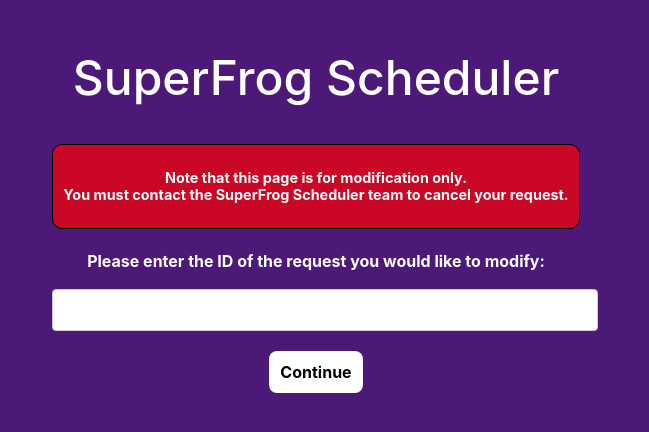
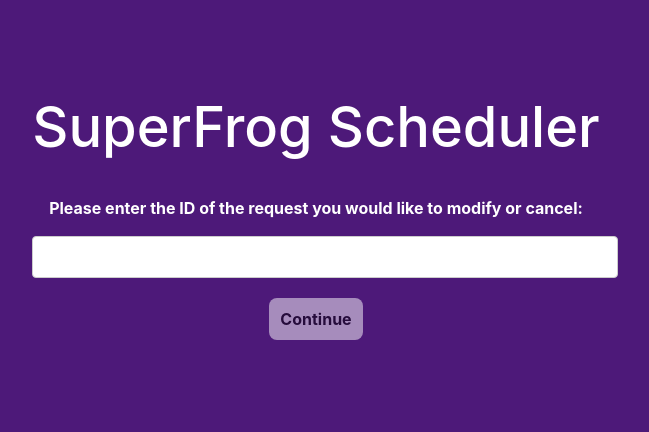
Before and after one commit to leevin03/SuperFrog-Scheduler-Frontend, a Vue app: page /modify-request/EnterRequestID in a window 1280 px wide. Shown: the part 200-632 px from the top of the page, without its empty margins (324-973 px from the left). Built offline with nearby package versions, Linux system fonts and the light colour scheme; what vue-sweetalert2 would draw is missing.

Commit message:
attempt to implement UC3

```diff
--- a/src/components-in-modify/EditRequest.vue
+++ b/src/components-in-modify/EditRequest.vue
@@ -1,6 +1,6 @@
 <template>
     <div class="form-container">
-      <form ref="form" @submit.prevent="submitForm">
+      <form ref="form" @submit.prevent>
         <div class="form-group-header">Personal Contact Information</div>
         <div class="form-group-row">
           <div class="form-group-column">
@@ -103,15 +103,10 @@
       </div>
       </form>
 
-      <div class="form-group">
-    <button type="submit" class="submit-button" style="background-color: red; font-weight: bold; width: 400px; padding: 10px;" @click="submitForm">
-        Submit Modification
-        <br>
-        And Return to Home Page
-    </button>
-</div>
-
-
+      <div class="button-row">
+        <button type="button" @click="cancelRequest">Cancel Request</button>
+        <button type="submit" @click="submitForm">Modify Request</button>
+      </div>
 
     </div>
   </template>
@@ -137,6 +132,16 @@
             };
         },
         methods: {
+          cancelRequest() {
+            axios.post(`localhost:8080/api/v1/appearances/cancel/${this.requestID}`)
+                .then(response => {
+                    // Handle the response if necessary
+                })
+                .catch(error => {
+                    console.error(error);
+            });
+          },
+
             async submitForm() {
                 // Check for valid phone number
                 const phoneRegex = /^[0-9]{10}$/;
@@ -232,3 +237,17 @@
         },
     }
 </script>
+
+<style scoped>
+.button-row button[type="button"] {
+  background-color: red; /* red */
+  font-weight: 650;
+  color: #fff; /* white text */
+}
+
+.button-row button[type="submit"] {
+  background-color: rgb(67, 217, 67); /* green */
+  font-weight: 650;
+  color: #fff; /* white text */
+}
+</style>
--- a/src/components-in-modify/EnterRequestID.vue
+++ b/src/components-in-modify/EnterRequestID.vue
@@ -1,14 +1,20 @@
 <template>
   <div>
-    <div style="background-color: rgba(255,0,0,0.7); border: 1px solid black; padding: 10px; margin-bottom: 20px; border-radius: 10px;">
-      <p style="font-size: 0.9em; font-weight: bold; line-height: 1.2em;">Note that this page is for modification only.<br>You must contact the SuperFrog Scheduler team to cancel your request.</p>
-    </div>
-    <p><b>Please enter the ID of the request you would like to modify:</b></p>
+    <p><b>Please enter the ID of the request you would like to modify or cancel:</b></p>
     <input type="text" v-model="requestID" @keyup.enter="submitRequestID" />
     <p v-if="error" style="color: red;">{{ error }}</p>
-    <button style="background-color: white; color: black; font-weight: bold; padding: 10px; margin-top: 20px;" @click="submitRequestID">Continue</button>
+    <button style="background-color: white; color: black; font-weight: bold; padding: 10px; margin-top: 20px;"
+            :class="{ disabled: !requestID }"
+            :style="{ opacity: requestID ? 1 : 0.5 }"
+            @click="submitRequestID">Continue</button>
   </div>
 </template>
+
+<style>
+.disabled {
+  cursor: not-allowed;
+}
+</style>
 
 <script>
 export default {
@@ -36,10 +42,13 @@ export default {
         return responseData.data;
       } catch (error) {
         console.error(error);
-        this.error = "Error retrieving request data";
+        this.error = "No request found with that ID. Please make sure you entered the right ID.";
       }
     },
     async submitRequestID() {
+      if (!this.requestID) {
+        return;
+      }
       const requestData = await this.getRequestData(this.requestID);
       if (requestData) {
         this.$emit("requestData", requestData);
--- a/src/views/Main.vue
+++ b/src/views/Main.vue
@@ -1,6 +1,9 @@
 <template>
   <div class="container">
-      <div class="intro paragraph">
+    <video class="background-video" autoplay muted loop>
+      <source :src="videoSrc" type="video/mp4">
+    </video>
+    <div class="intro paragraph" style="text-align: left;">
       Add TCU Spirit to your Event!
       <br>
       Request SuperFrog, TCU Cheerleaders, and Showgirls to your wedding, grad party, and more!
@@ -9,14 +12,21 @@
       <router-link class="button" to="/pricing">Pricing</router-link>
       <router-link class="button" to="/range">Range</router-link>
       <router-link class="button" to="/request">Request</router-link>
-        <router-link class="button" to="/modify-request">Modify a Request</router-link>
+      <router-link class="button" to="/modify-request">Cancel/Modify a Request</router-link>
     </div>
   </div>
 </template>
 
 <script>
+import SuperFrogVideo from '@/assets/SuperFrogVideo.mp4';
+
 export default {
   name: "MainView",
+  data() {
+    return {
+      videoSrc: SuperFrogVideo
+    };
+  }
 };
 </script>
 
@@ -26,18 +36,35 @@
   flex-direction: column;
   align-items: center;
   justify-content: center;
+  position: relative;
+  height: calc(100vh - 20px); /* Subtract any extra space left for scrolling */
+  overflow: hidden; /* Hide any content overflow */
 }
 
-  .title {
-    margin-top: 50px;
-    font-size: 48px;
+.background-video {
+  position: absolute;
+  top: 0;
+  left: 0;
+  height: 50vh;
+  width: 100%;
+  object-fit: cover;
+}
+
+.intro {
+  position: relative;
+  z-index: 1;
+  margin-top: 30vh;
+  text-align: center;
+  font-size: 2rem;
+  color: #fff;
 }
 
 .button-row {
   display: flex;
   flex-wrap: wrap;
   justify-content: center;
-    margin-top: 50px;
+  margin-top: 30px;
+  z-index: 1;
 }
 
 .button {
```
Also changed, not shown: 1 other file (tests, documents, lock files or other folders). Lines whose indentation alone changed are shown as unchanged.
